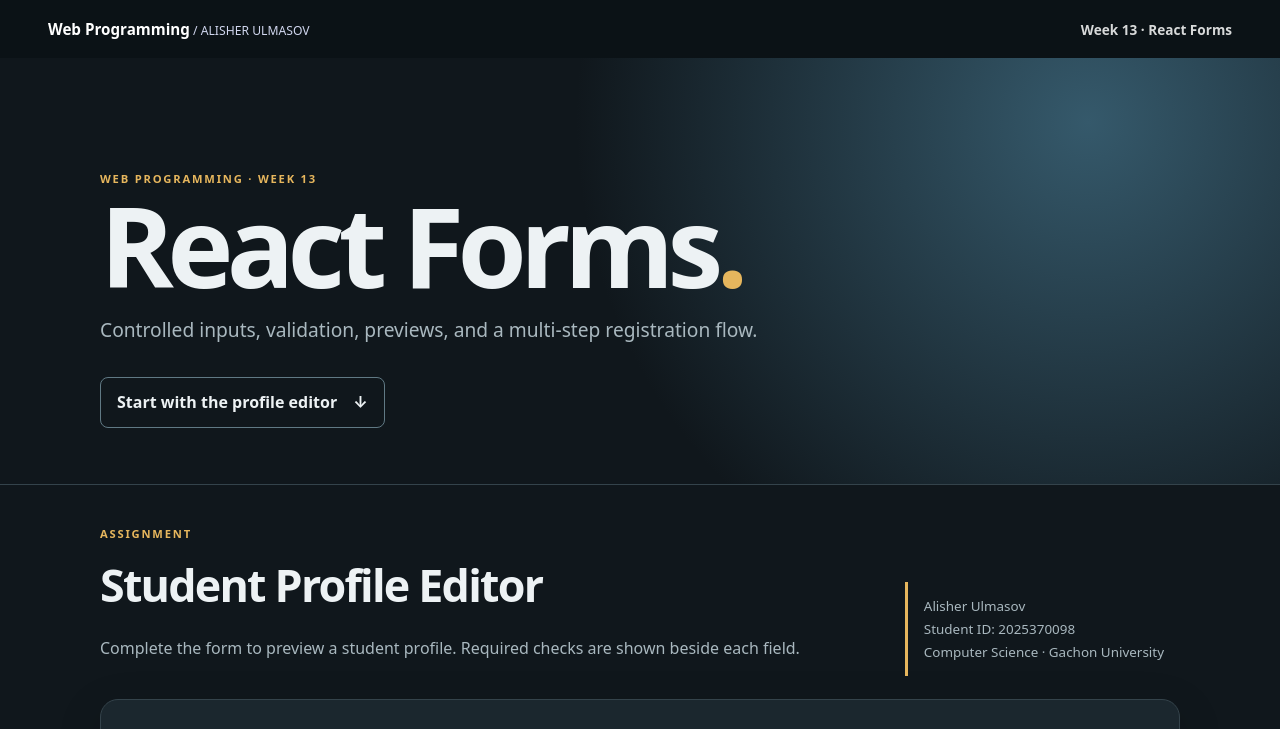
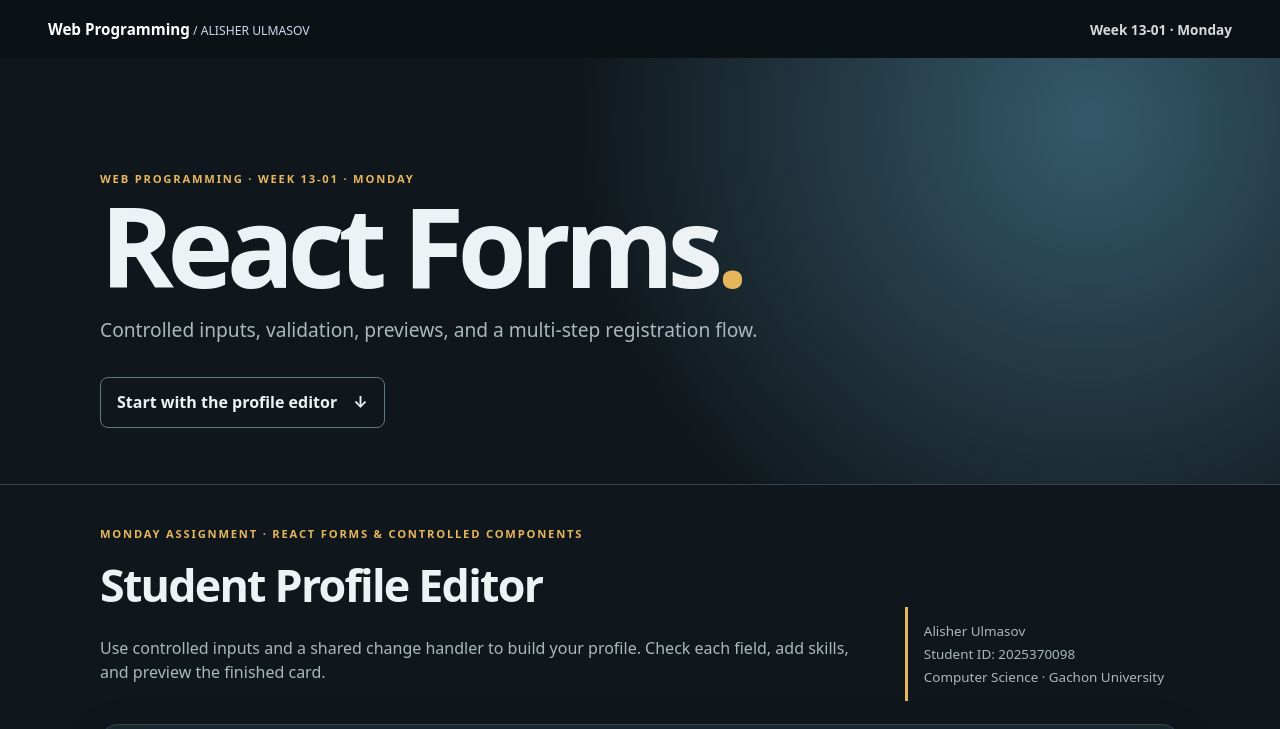
Before and after one commit to alisherIce/Web-Programming, a plain HTML site: page Week 13/index.html in a window 1280 px wide. Shown: the top 729 px of the page. Drawn offline with nearby package versions, Linux system fonts and the light colour scheme.

Commit message:
Label Week 13-01 Monday React forms assignment

```diff
--- a/Week 13/index.html
+++ b/Week 13/index.html
@@ -3,21 +3,21 @@
 <head>
   <meta charset="UTF-8">
   <meta name="viewport" content="width=device-width, initial-scale=1">
-  <meta name="description" content="Week 13 React Forms practice by Alisher Ulmasov.">
+  <meta name="description" content="Week 13-01 Monday React Forms and controlled components practice by Alisher Ulmasov.">
   <meta name="theme-color" content="#10171c">
-  <title>Week 13 | React Forms · Alisher Ulmasov</title>
+  <title>Week 13-01 · Monday | React Forms · Alisher Ulmasov</title>
   <link rel="stylesheet" href="../portfolio.css">
   <link rel="stylesheet" href="week13.css">
 </head>
 <body id="top">
   <nav class="bar" aria-label="Main navigation">
     <a class="bar-brand" href="../index.html">Web Programming<span> / ALISHER ULMASOV</span></a>
-    <a class="bar-link" href="#profile-editor">Week 13 · React Forms</a>
+    <a class="bar-link" href="#week13-01-monday">Week 13-01 · Monday</a>
   </nav>
 
   <header class="w13-hero">
     <div class="w13-shell">
-      <p class="w13-eyebrow">WEB PROGRAMMING · WEEK 13</p>
+      <p class="w13-eyebrow">WEB PROGRAMMING · WEEK 13-01 · MONDAY</p>
       <h1>React Forms<span>.</span></h1>
       <p>Controlled inputs, validation, previews, and a multi-step registration flow.</p>
       <a class="w13-jump" href="#profile-editor">Start with the profile editor <span aria-hidden="true">↓</span></a>
@@ -25,11 +25,11 @@
   </header>
 
   <main class="w13-shell w13-main">
-    <section class="w13-intro" aria-labelledby="assignment-title">
+    <section class="w13-intro" id="week13-01-monday" aria-labelledby="assignment-title">
       <div>
-        <p class="w13-eyebrow">ASSIGNMENT</p>
+        <p class="w13-eyebrow">MONDAY ASSIGNMENT · REACT FORMS &amp; CONTROLLED COMPONENTS</p>
         <h2 id="assignment-title">Student Profile Editor</h2>
-        <p>Complete the form to preview a student profile. Required checks are shown beside each field.</p>
+        <p>Use controlled inputs and a shared change handler to build your profile. Check each field, add skills, and preview the finished card.</p>
       </div>
       <p class="w13-student">Alisher Ulmasov<br>Student ID: 2025370098<br>Computer Science · Gachon University</p>
     </section>
@@ -76,7 +76,7 @@
       </div>
       <a href="#top" class="w13-footer-top"><span>Back to top</span><span class="w13-footer-arrow" aria-hidden="true">↑</span></a>
     </div>
-    <div class="w13-footer-bottom"><span>WEEK 13</span><span>REACT FORMS &amp; CONTROLLED INPUTS</span><span>GACHON · 2026</span></div>
+    <div class="w13-footer-bottom"><span>WEEK 13-01 · MONDAY</span><span>REACT FORMS &amp; CONTROLLED INPUTS</span><span>GACHON · 2026</span></div>
   </footer>
 
   <script src="https://unpkg.com/react@18/umd/react.development.js" crossorigin></script>
```
